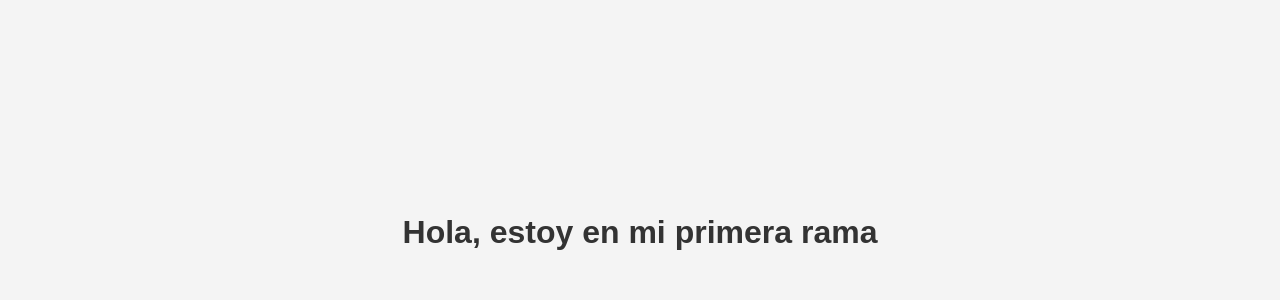
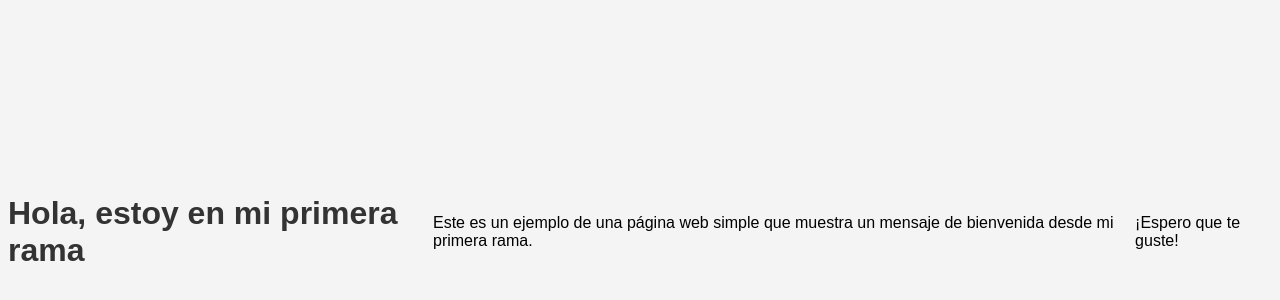
Before and after one commit to Istinger/GitConjunto, a plain HTML site: page diseñoWeb/index.html in a window 1280 px wide. Shown: the part 176-476 px from the top of the page. Drawn offline with Linux system fonts and the light colour scheme.

Commit message:
cambios vista

```diff
--- a/diseñoWeb/index.html
+++ b/diseñoWeb/index.html
@@ -19,5 +19,7 @@
 </head>
 <body>
     <h1>Hola, estoy en mi primera rama</h1>
+    <p>Este es un ejemplo de una página web simple que muestra un mensaje de bienvenida desde mi primera rama.</p>
+    <p>¡Espero que te guste!</p>
 </body>
 </html>
```
Also changed, not shown: webDesign/index.html (+1 -0 lines).
